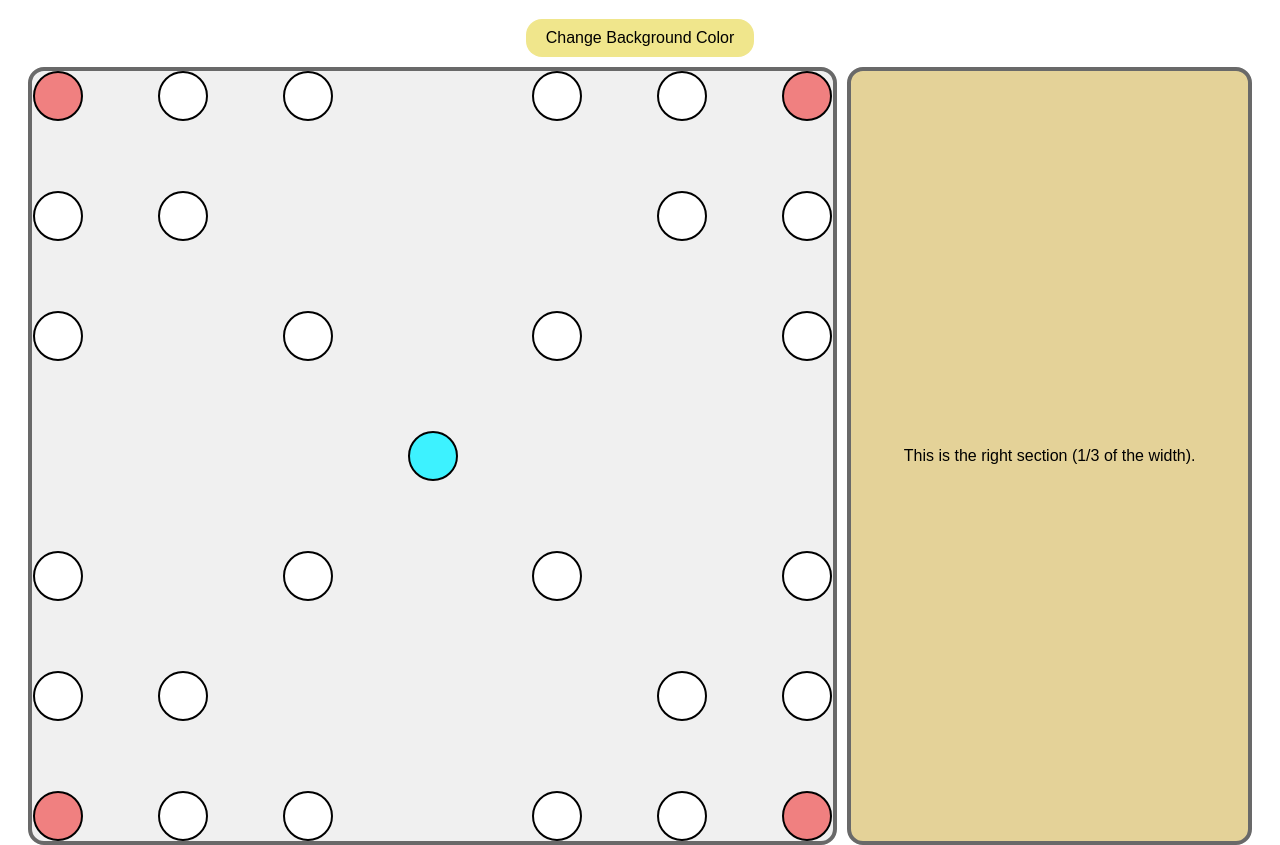
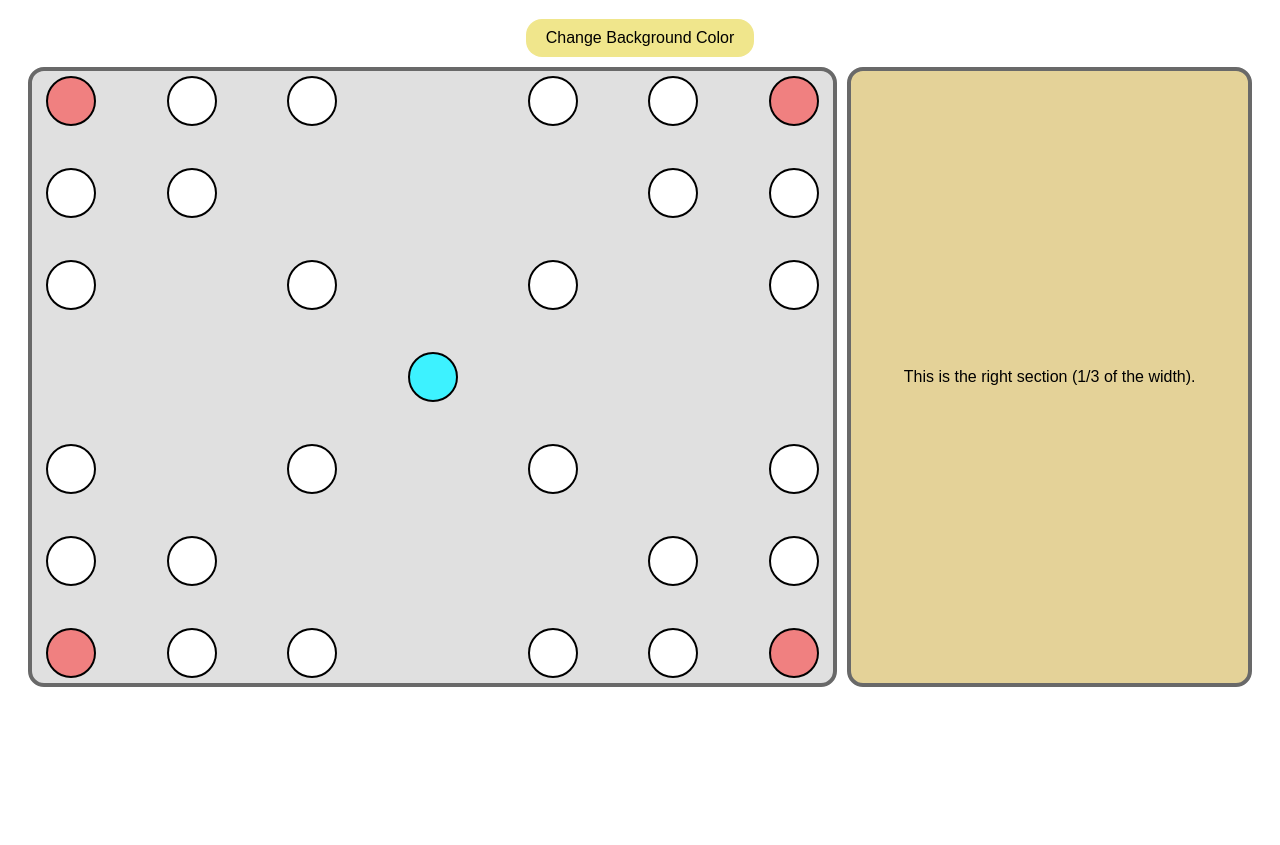
Before and after one commit to sRAMoiRAM/Yutnori, a plain HTML site: page index.html in a window 1280 px wide. Shown: the part 79-924 px from the top of the page. After the commit the page ends 800 px from the top, so only its background shows below. Drawn offline with Linux system fonts and the light colour scheme.

Commit message:
different sized grid

```diff
--- a/style.css
+++ b/style.css
@@ -30,12 +30,14 @@ button {
 /* Left section styling */
 .left-section {
     display: grid;
-    gap: 10px;
-    grid-template-columns: repeat(13, 1fr); /* 6 equal columns for square layout */
-    grid-template-rows: repeat(13, 1fr); /* 6 equal rows for square layout */
+    gap: 1px;
+    grid-template-columns:
+        1fr 0.5fr 1fr 0.5fr 1fr 0.5fr 1fr 0.5fr 1fr 0.5fr 1fr 0.5fr 1fr; /* Alternating large (1fr) and small (0.5fr) columns */
+    grid-template-rows:
+        1fr 0.5fr 1fr 0.5fr 1fr 0.5fr 1fr 0.5fr 1fr 0.5fr 1fr 0.5fr 1fr; /* Alternating large (1fr) and small (0.5fr) rows */
     align-items: center;
     justify-content: center;
-    background-color: #f0f0f0; /* Light background for contrast */
+    background-color: #e0e0e0; /* Light background for contrast */
     border: 4px solid dimgray;
     border-radius: 16px;
 }
```
